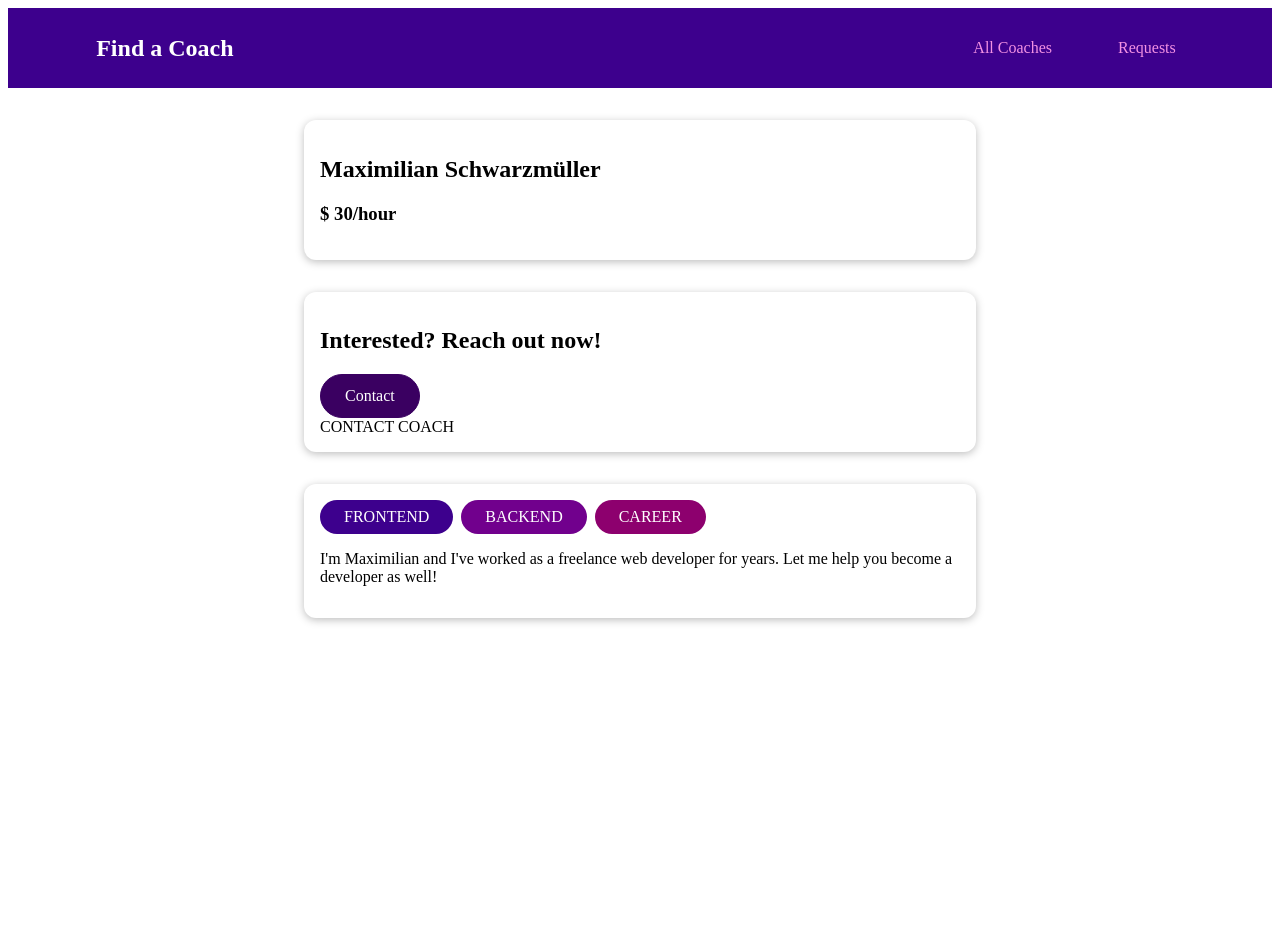
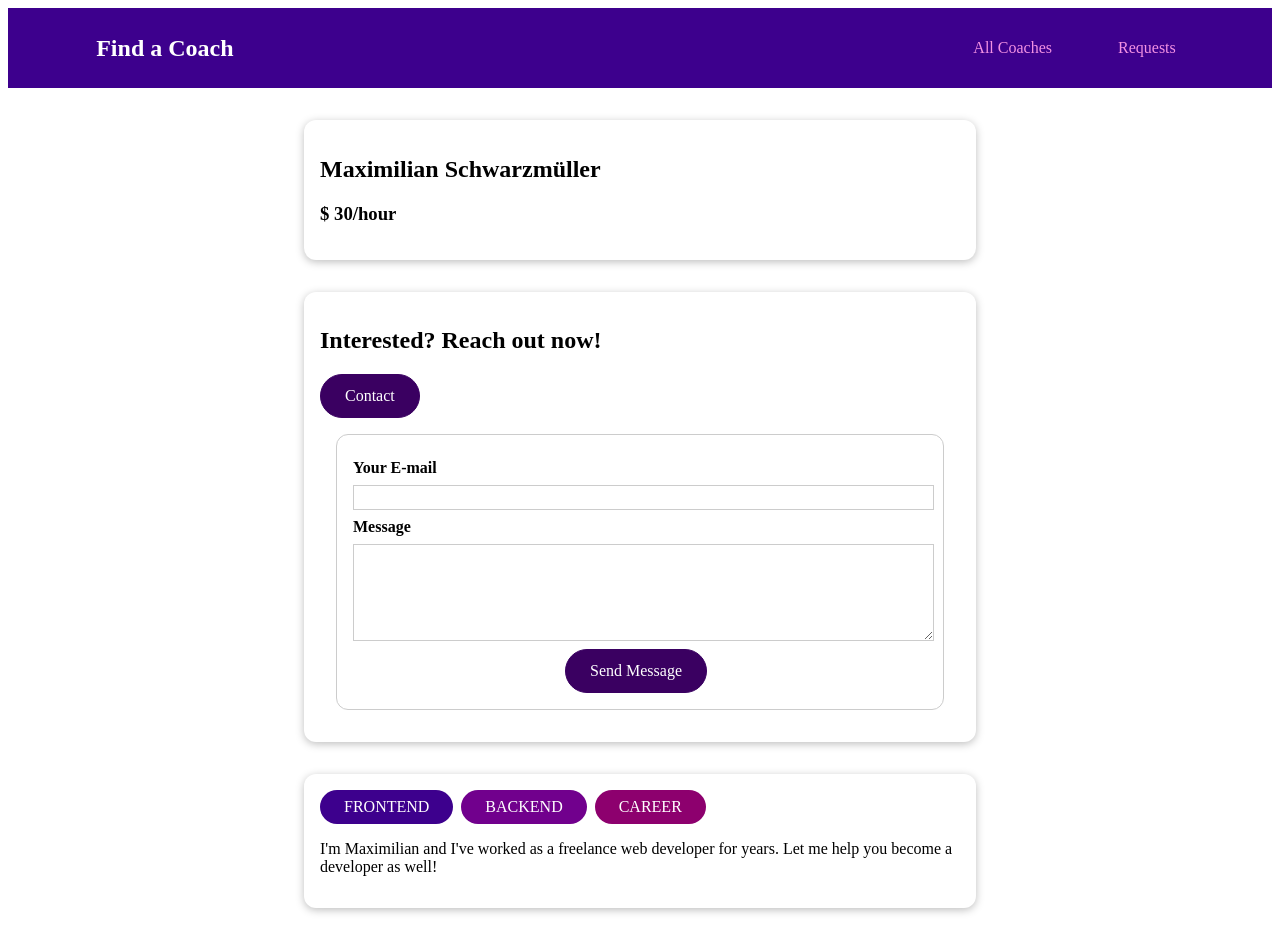
Before and after one commit to sarabajraktari/coach-finder, a Vue app: page /coaches/c1/contact in a window 1280 px wide. Before the commit the page ends 800 px from the top, so only its background shows below. Built offline with nearby package versions, Linux system fonts and the light colour scheme.

Commit message:
added contactCoach

```diff
--- a/src/pages/requests/ContactCoach.vue
+++ b/src/pages/requests/ContactCoach.vue
@@ -1,3 +1,87 @@
 <template>
-    CONTACT COACH
+   <form @submit.prevent="submitForm">
+    <div class="form-control">
+        <label for="email">Your E-mail</label>
+        <input type="email" id="email" v-model.trim="email">
+    </div>
+    <div class="form-control">
+        <label for="message">Message</label>
+        <textarea name="message" id="message" rows="5" v-model.trim="message"></textarea>
+    </div>
+    <p class="errors" v-if="!formIsValid">Please enter a valid email and non-empty message.</p>
+    <div class="actions">
+        <base-button>Send Message</base-button>
+    </div>
+   </form>
 </template>
+<script>
+    export default{
+        data(){
+            return{
+                email:'',
+                message: '',
+                formIsValid: true,
+            }
+        },
+        methods:{
+            submitForm(){
+                this.formIsValid = true;
+
+                if(this.email === '' || !this.email.includes('@') || this.message === ''){
+                    this.formIsValid = false;
+                    return;
+                }
+                this.$store.dispatch('requests/contactCoach',{
+                    email: this.email,
+                    message: this.message,
+                    id: this.$route.params.id,
+                });
+                this.$router.replace('/coaches');
+            }
+        }
+    }
+</script>
+<style scoped>
+form {
+  margin: 1rem;
+  border: 1px solid #ccc;
+  border-radius: 12px;
+  padding: 1rem;
+}
+
+.form-control {
+  margin: 0.5rem 0;
+}
+
+label {
+  font-weight: bold;
+  margin-bottom: 0.5rem;
+  display: block;
+}
+
+input,
+textarea {
+  display: block;
+  width: 100%;
+  font: inherit;
+  border: 1px solid #ccc;
+  padding: 0.15rem;
+}
+
+input:focus,
+textarea:focus {
+  border-color: #3d008d;
+  background-color: #faf6ff;
+  outline: none;
+}
+
+.errors {
+  font-weight: bold;
+  color: red;
+}
+
+.actions {
+  text-align: center;
+}
+
+</style>
--- a/src/store/index.js
+++ b/src/store/index.js
@@ -1,11 +1,12 @@
 import { createStore } from 'vuex';
 
 import coachesModule from './modules/coaches/index.js';
-
+import requestsModule from './modules/requests/index.js';
 const store = createStore({
 
     modules: {
-        coaches: coachesModule
+        coaches: coachesModule,
+        requests: requestsModule
     },
     state(){
         return {
--- /dev/null
+++ b/src/store/modules/requests/index.js
@@ -0,0 +1,29 @@
+export default {
+    namespaced:true,
+
+    state(){
+        return{
+            requests:[]
+        }
+    },
+    mutations:{
+        addRequest(state, payload){
+            state.requests.push(payload);
+        }
+    },
+    actions:{
+        contactCoach(context, payload){
+            const newRequest = {
+                id: new Date().toISOString(),
+                coachId: payload.coachId,
+                userEmail: payload.email,
+                message: payload.message
+            };
+
+            context.commit('addRequest', newRequest);
+        }
+    },
+    getters:{
+
+    }
+}
```
